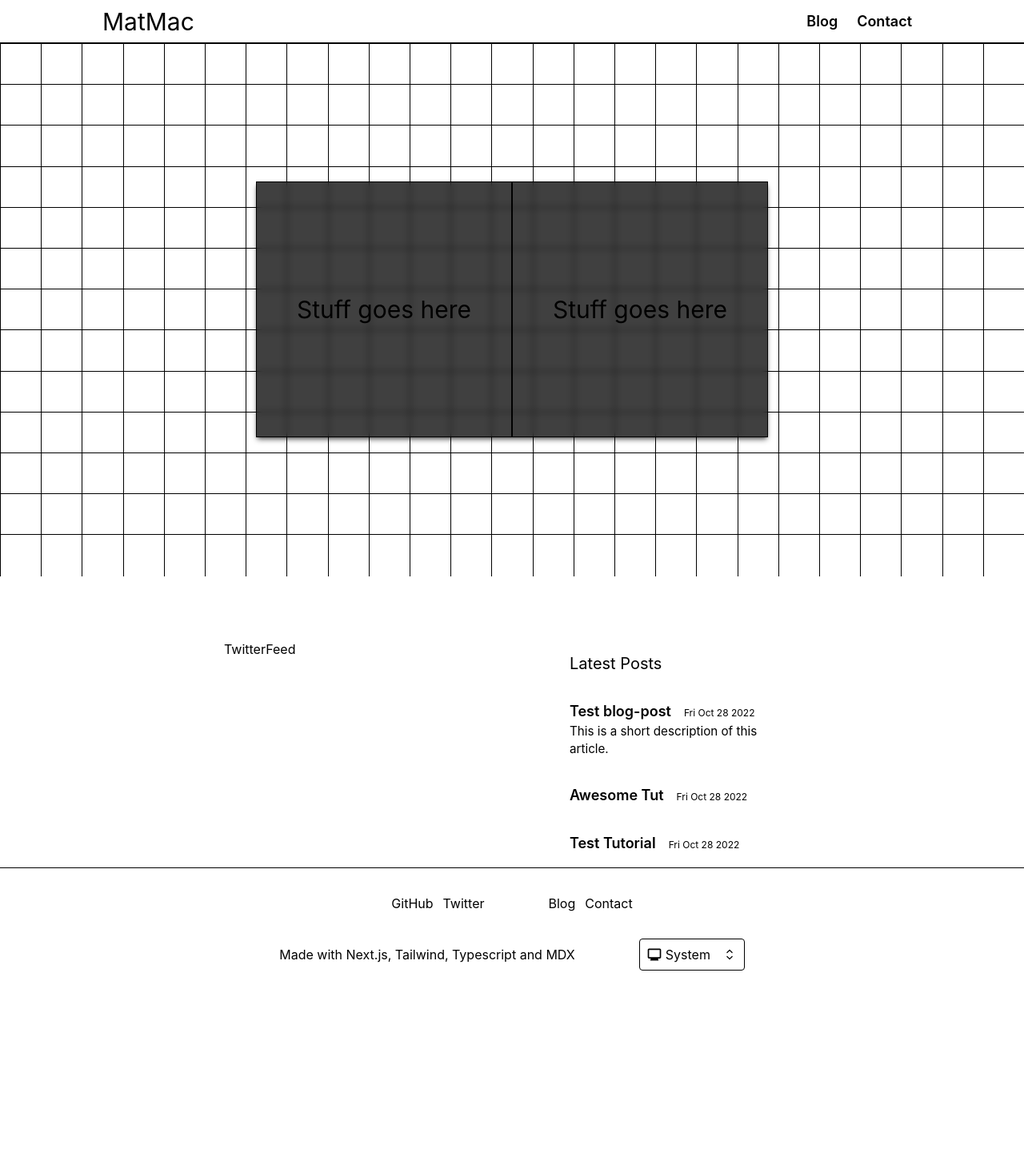
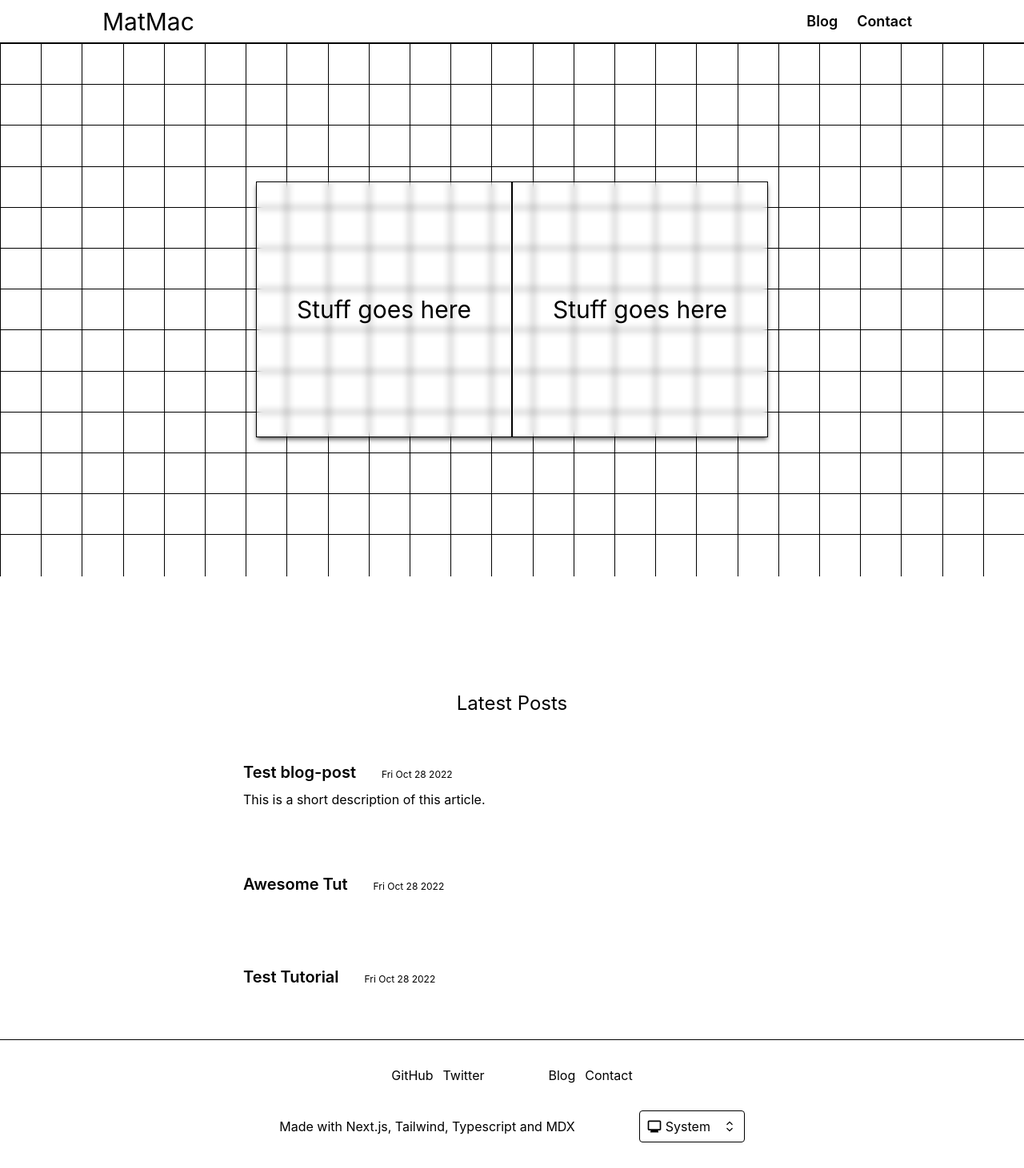
Before and after one commit to TheRaucous/matts-blog, a Next.js app: page / in a window 1280 px wide. Shown: the whole page at 80% size. Before the commit the page ends 1246 px from the top, so only its background shows below. Built offline with nearby package versions, Linux system fonts and the light colour scheme.

Commit message:
Refactored

```diff
--- a/src/components/PostsFeed.tsx
+++ b/src/components/PostsFeed.tsx
@@ -1,27 +1,42 @@
 import Link from 'next/link';
 
 export default function PostsFeed({ posts }) {
+  const maxDescLength = 150;
+
+  posts.sort((a, b) => {
     return (
-    <aside className="flex flex-col w-72 min-w-[20rem] items-start px-4 pt-4">
-      <h1 className="text-xl ml-4 mb-4 text-center">Latest Posts</h1>
+      new Date((b as any).date).getTime() - new Date((a as any).date).getTime()
+    );
+  });
+
+  const checkDescription = (desc: string): string => {
+    if (!desc) return '';
+    if (desc.length > maxDescLength) {
+      return desc.slice(0, maxDescLength - 1) + '...';
+    } else {
+      return desc;
+    }
+  };
+
+  return (
+    <aside className="flex justify-center">
+      <div className="w-[45rem]">
         {posts.map((post) => {
           return (
-          <div
-            key={post.slug}
-            className="p-4 w-full hover:bg-gray-500/10 transition-colors duration-100 rounded"
-          >
-            <Link href={'/blog/' + post.slug}>
-              <h2 className="inline-block mr-4 text-lg font-semibold">
+            <Link href={'/blog/' + post.slug} key={post.slug}>
+              <div className="bg-c-bg-01 p-6 my-8 rounded-lg hover:bg-c-bg-02 c-trans">
+                <h3 className="sm:inline-block sm:mr-8 text-xl font-semibold">
                   {post.title}
-              </h2>
-              <span className="inline-block text-xs">
+                </h3>
+                <span className="sm:inline-block text-xs">
                   {new Date(post.date).toDateString()}
                 </span>
-              <p className="text-[0.95rem]">{post.description}</p>
+                <p className="mt-2">{checkDescription(post.description)}</p>
+              </div>
             </Link>
-          </div>
           );
         })}
+      </div>
     </aside>
   );
 }
--- a/src/pages/blog/index.tsx
+++ b/src/pages/blog/index.tsx
@@ -1,29 +1,31 @@
-import fs from 'fs';
 import Head from 'next/head';
-import Link from 'next/link';
+import { getContentByDirectory } from '../../lib/MDXContent';
+import PostsFeed from '../../components/PostsFeed';
 
-export default function index({ slugs }) {
+export default function index({ posts }) {
   return (
     <>
       <Head>
         <title>Blog - MatMac</title>
       </Head>
-      {slugs.map((slug) => {
-        return (
-          <div key={slug}>
-            <Link href={'/blog/' + slug}>{slug}</Link>
-          </div>
-        );
-      })}
+      <h1 className="text-center text-4xl py-10">MatMac Blog</h1>
+      <PostsFeed posts={posts} />
     </>
   );
 }
 
 export const getStaticProps = async () => {
-  const files = fs.readdirSync('src/_content/blogPosts');
+  const files = getContentByDirectory('src/_content/blogPosts');
+  const posts = files.map((file) => {
+    return {
+      slug: file.slug,
+      ...file.frontmatter,
+    };
+  });
+
   return {
     props: {
-      slugs: files.map((filename) => filename.replace('.mdx', '')),
+      posts: posts,
     },
   };
 };
--- a/src/pages/index.tsx
+++ b/src/pages/index.tsx
@@ -14,33 +14,21 @@ export default function Home({ posts }) {
         <div className="overflow-hidden border-red-600">
           <GridEffect />
           <div className="absolute inset-0 flex justify-center items-center pointer-events-none z-10">
-            <div className="bg-black/75 backdrop-blur-sm w-fit h-fit pointer-events-auto rounded shadow-md shadow-black/50">
-              <div className="md:flex">
-                <div className="flex items-center w-64 h-64 md:w-80 md:h-80 border">
-                  <h1 className="text-3xl text-center w-full">
-                    Stuff goes here
-                  </h1>
-                </div>
-                <div className="flex items-center w-64 h-64 md:w-80 md:h-80 border">
-                  <h1 className="text-3xl text-center w-full">
-                    Stuff goes here
-                  </h1>
-                </div>
+            <div className="bg-c-bg-01/75 backdrop-blur-sm w-fit h-fit pointer-events-auto shadow-md shadow-black/50 md:flex">
+              <div className="flex items-center w-64 h-64 md:w-80 md:h-80 border">
+                <h1 className="text-3xl text-center w-full">Stuff goes here</h1>
+              </div>
+              <div className="flex items-center w-64 h-64 md:w-80 md:h-80 border">
+                <h1 className="text-3xl text-center w-full">Stuff goes here</h1>
               </div>
             </div>
           </div>
-          {/* Blur was here */}
         </div>
       </div>
-      <main>
-        <div className="flex flex-col items-center">
-          <div className="mt-20 w-[45rem] max-w-full">
-            <div className="flex justify-between">
-              <TwitterFeed />
-              <PostsFeed posts={posts} />
-            </div>
-          </div>
-        </div>
+      <main className="mt-36">
+        <h1 className='text-center text-2xl'>Latest Posts</h1>
+        <PostsFeed posts={posts} />
+        {/* <TwitterFeed /> */}
       </main>
     </>
   );
@@ -48,13 +36,12 @@ export default function Home({ posts }) {
 
 export const getStaticProps = async () => {
   const content = getValidatedContent();
-  const posts: {}[] = [];
 
-  content.forEach((x) => {
-    posts.push({
-      slug: x.slug,
-      ...x.frontmatter,
-    });
+  const posts = content.map((file) => {
+    return {
+      slug: file.slug,
+      ...file.frontmatter,
+    };
   });
 
   return {
```
Lines whose indentation alone changed are shown as unchanged.
